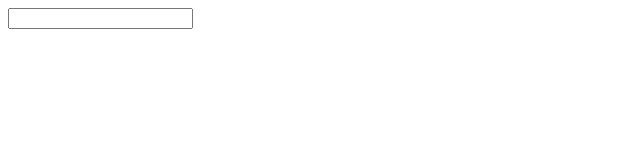
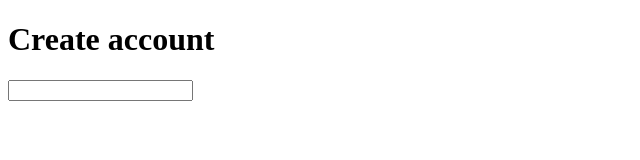
Before and after one commit to idevosm/learning-git, a plain HTML site: page register.html in a window 1280 px wide. Shown: the whole page, without its empty margins (0-640 px from the left). Drawn offline with Linux system fonts and the light colour scheme.

Commit message:
done with corrections

```diff
--- a/register.html
+++ b/register.html
@@ -8,7 +8,9 @@
 </head>
 <body>
   <form action="">
+    <h1>Create account</h1>
     <input type="text">
+
   </form>
 </body>
 </html>
```
Also changed, not shown: login.html (+1 -0 lines).
